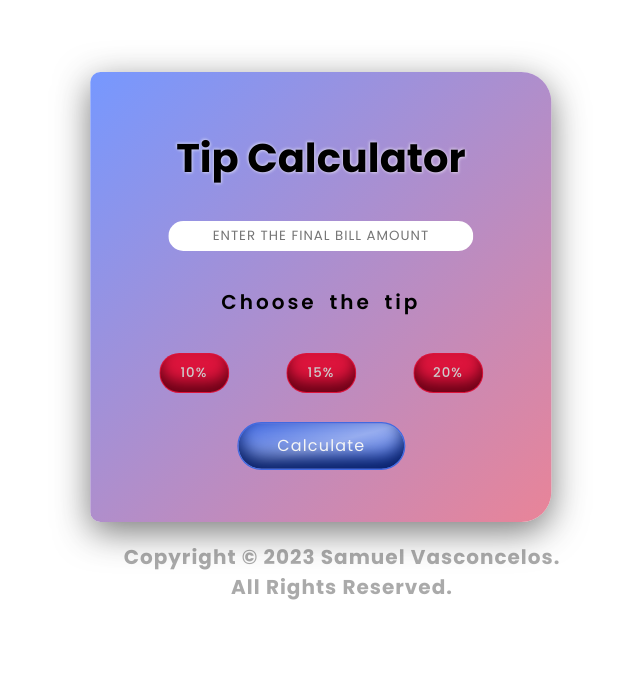
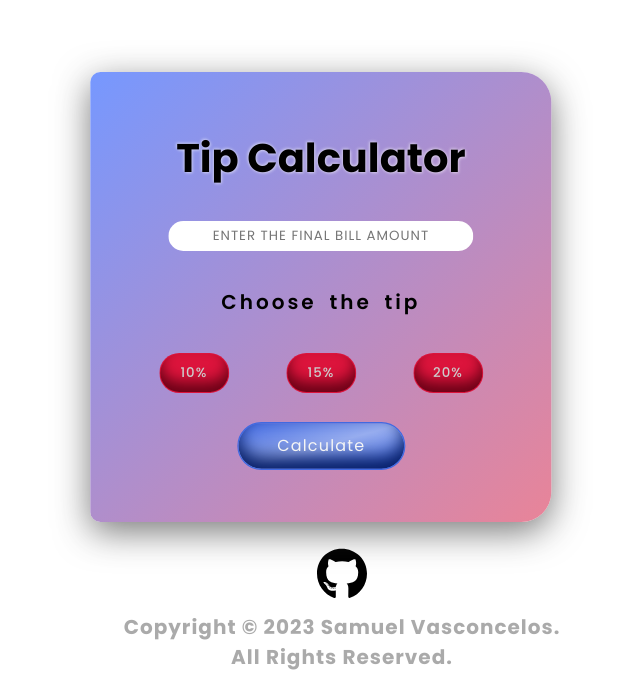
Before and after one commit to samvasconcelos/tipcalculator, a plain HTML site: page index.html in a window 1280 px wide. Shown: the part 103-800 px from the top of the page, without its empty margins (298-938 px from the left). Drawn offline with Linux system fonts and the light colour scheme.

Commit message:
Add files via upload

```diff
--- a/style.css
+++ b/style.css
@@ -281,7 +281,7 @@ button {
 
 .copyright {
   position: absolute;
-  bottom: 10rem;
+  bottom: 3rem;
   display: flex;
   flex-direction: column;
   align-items: center;
@@ -298,7 +298,7 @@ button {
 }
 
 .github__container {
-  transform: translateY(-10rem);
+  transform: translateY(-1rem);
   width: 100px;
   height: 50px;
 }
```
